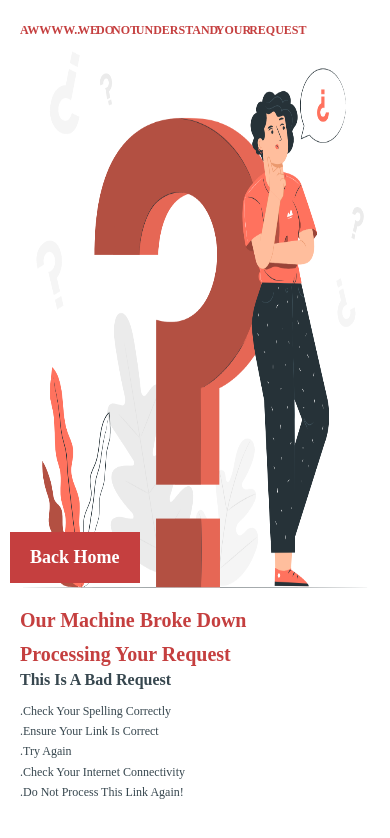
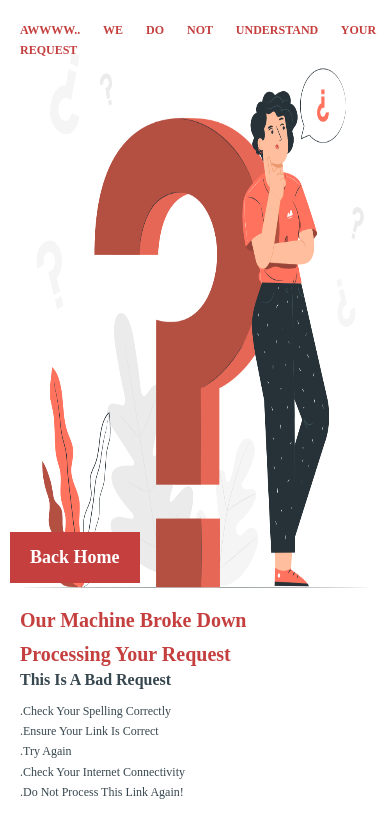
Before and after one commit to tolu-c/crispy-sniffle, a plain HTML site: page 400.html in a window 390 px wide. Drawn offline with Linux system fonts and the light colour scheme.

Commit message:
Update error_queries.css

```diff
--- a/static/css/error_queries.css
+++ b/static/css/error_queries.css
@@ -51,6 +51,7 @@
     top: 2rem;
     left: 2rem;
     font-size: 1.2rem;
+    word-spacing: 2rem;
   }
 
   .error__title--404 {
```
